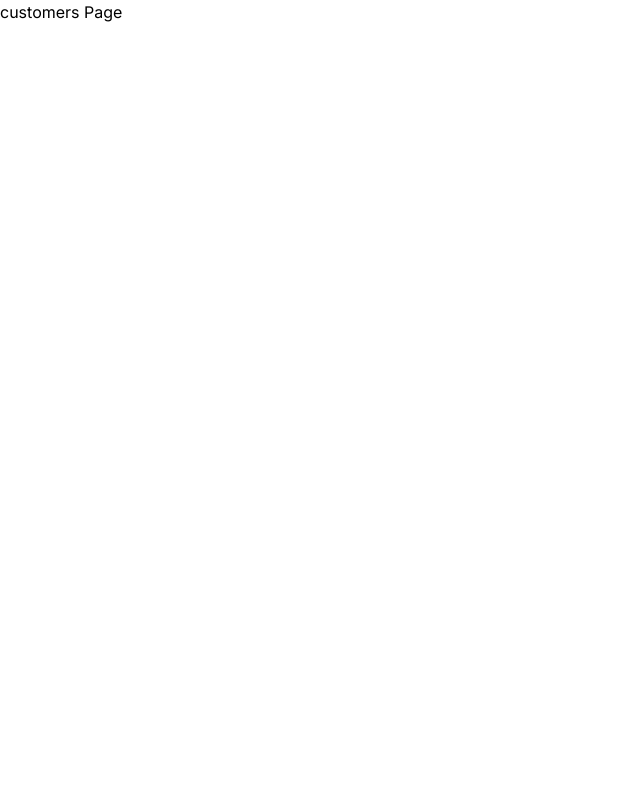
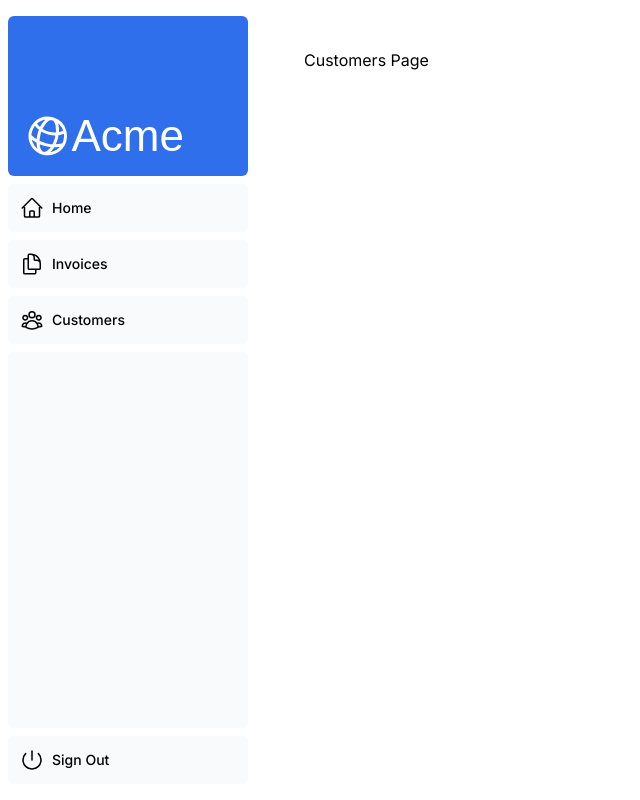
Before and after one commit to AryanEmbered/nextjs-dashboard, a Next.js app: page /dashboard/customers in a window 1280 px wide. Shown: the whole page, without its empty margins (0-640 px from the left). Built offline with nearby package versions, Linux system fonts and the light colour scheme; a web font is replaced by a local one.

Commit message:
added layout

```diff
--- a/app/dashboard/customers/page.tsx
+++ b/app/dashboard/customers/page.tsx
@@ -1,3 +1,3 @@
-export default function Page(){
-    return <p>customers Page</p>;
-}
+export default function Page() {
+    return <p>Customers Page</p>;
+  }
--- a/app/dashboard/invoices/page.tsx
+++ b/app/dashboard/invoices/page.tsx
@@ -1,3 +1,3 @@
-export default function Page(){
-    return <p>invoice Page</p>;
-}
+export default function Page() {
+    return <p>Invoices Page</p>;
+  }
--- /dev/null
+++ b/app/dashboard/layout.tsx
@@ -0,0 +1,12 @@
+import SideNav from '@/app/ui/dashboard/sidenav';
+
+export default function Layout({ children }: { children: React.ReactNode }) {
+  return (
+    <div className="flex h-screen flex-col md:flex-row md:overflow-hidden">
+      <div className="w-full flex-none md:w-64">
+        <SideNav />
+      </div>
+      <div className="flex-grow p-6 md:overflow-y-auto md:p-12">{children}</div>
+    </div>
+  );
+}
```
